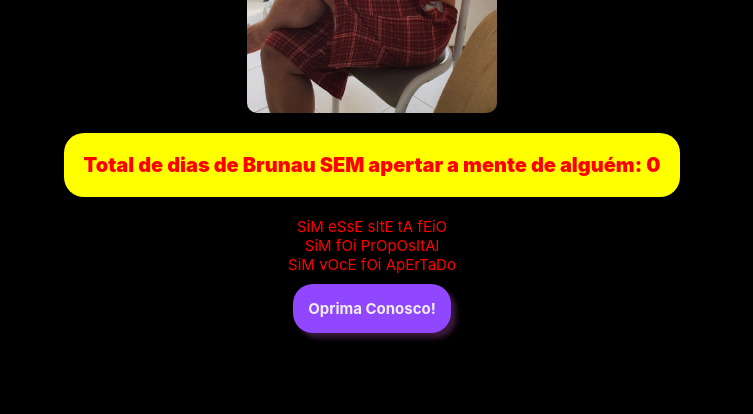
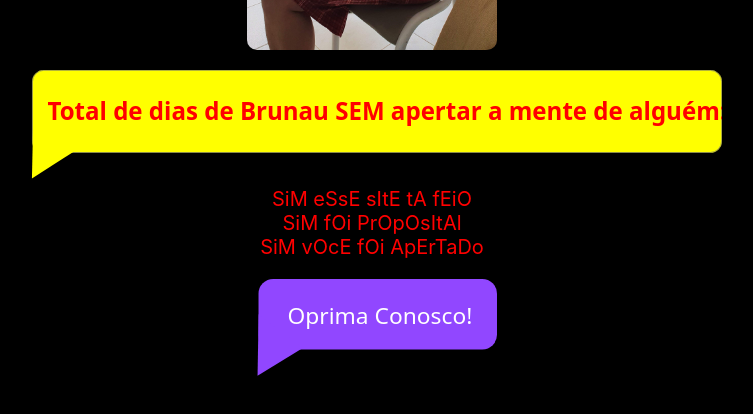
Before and after one commit to brunolbahiense/brunau, a Next.js app: page / in a window 1280 px wide. Shown: the part 344-758 px from the top of the page, without its empty margins (268-1021 px from the left). Built offline with nearby package versions, Linux system fonts and the light colour scheme.

Commit message:
img added

```diff
--- a/src/components/Main/index.tsx
+++ b/src/components/Main/index.tsx
@@ -3,15 +3,15 @@ import * as S from './styles'
 const Main = () => (
   <S.Wrapper>
     <S.Logo src="/img/logo.jpg" />
-    <S.Description>
-      Total de dias de Brunau SEM apertar a mente de alguém: 0
-    </S.Description>
+    <S.DescriptionImg src="/img/total.svg" />
     <S.Note>
       SiM eSsE sItE tA fEiO <br />
       SiM fOi PrOpOsItAl <br />
       SiM vOcE fOi ApErTaDo
     </S.Note>
-    <S.Link href="http://twitch.tv/pohabrunau">Oprima Conosco!</S.Link>
+    <S.Link href="http://twitch.tv/pohabrunau">
+      <S.TwitchImg src="/img/twitch.svg" />
+    </S.Link>
   </S.Wrapper>
 )
 
--- a/src/components/Main/styles.ts
+++ b/src/components/Main/styles.ts
@@ -17,6 +17,12 @@ export const Logo = styled.img`
   margin-bottom: 2rem;
   border-radius: 10px;
 `
+export const DescriptionImg = styled.img`
+  width: 70rem;
+`
+export const TwitchImg = styled.img`
+  width: 25rem;
+`
 
 export const Title = styled.h1`
   font-size: 2.5rem;
@@ -28,21 +34,14 @@ export const Description = styled.h2`
   background-color: yellow;
   padding: 20px;
   border-radius: 20px;
-  margin-bottom: 20px;
+  margin-bottom: 5px;
 `
 export const Note = styled.h3`
-  font-size: 1.5rem;
+  font-size: 2rem;
   font-weight: 400;
 `
 export const Link = styled.a`
-  font-size: 1.5rem;
-  font-weight: 700;
-  margin-top: 5px;
   text-decoration: none;
-  color: #eee;
-  background-color: #9147ff;
-  padding: 15px;
-  border-radius: 20px;
-  box-shadow: 5px 5px 5px #3a1a3a;
+  padding: 10px;
   margin-top: 10px;
 `
```
Also changed, not shown: public/img/total.svg (added), public/img/twitch.svg (added).
